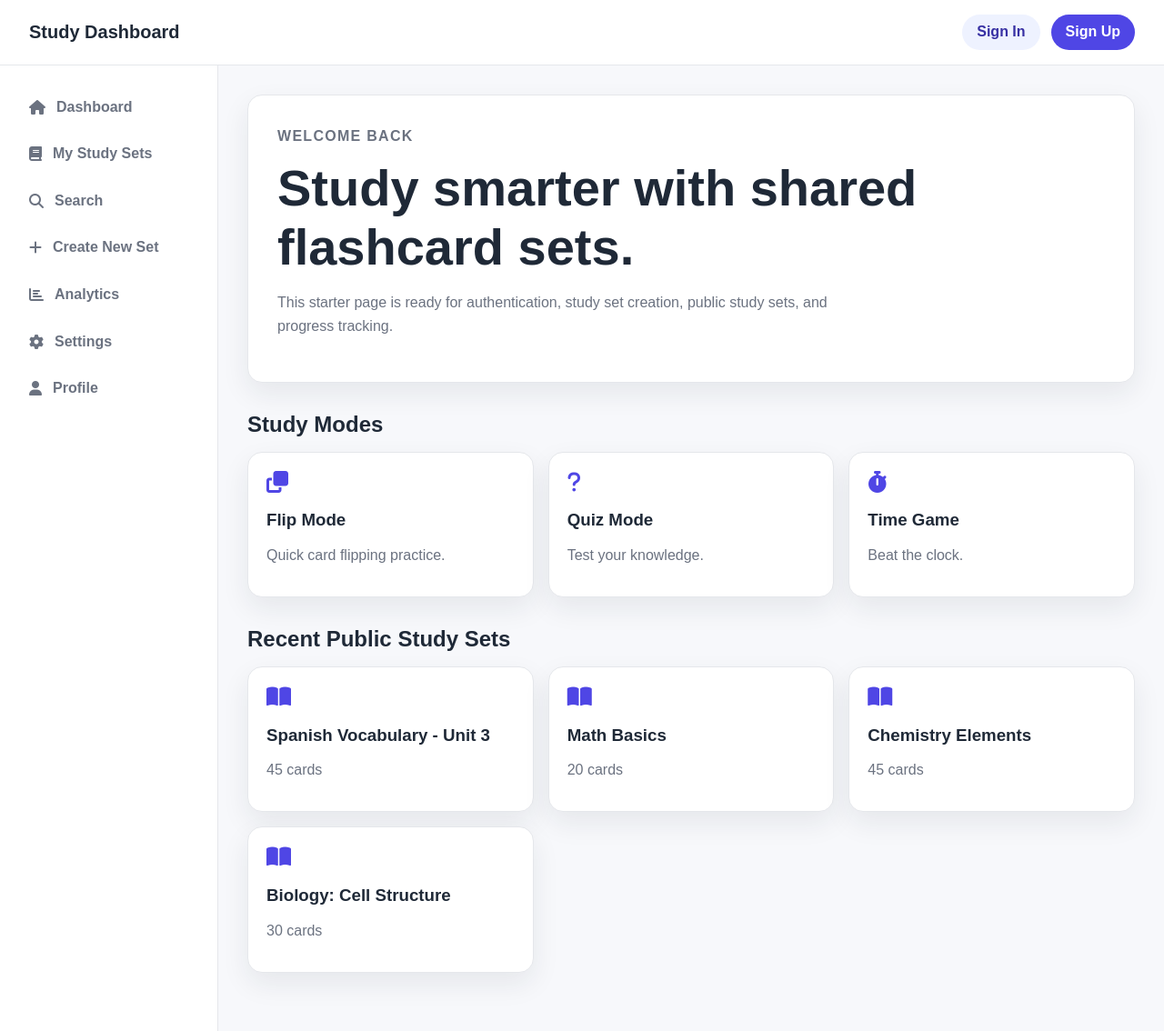
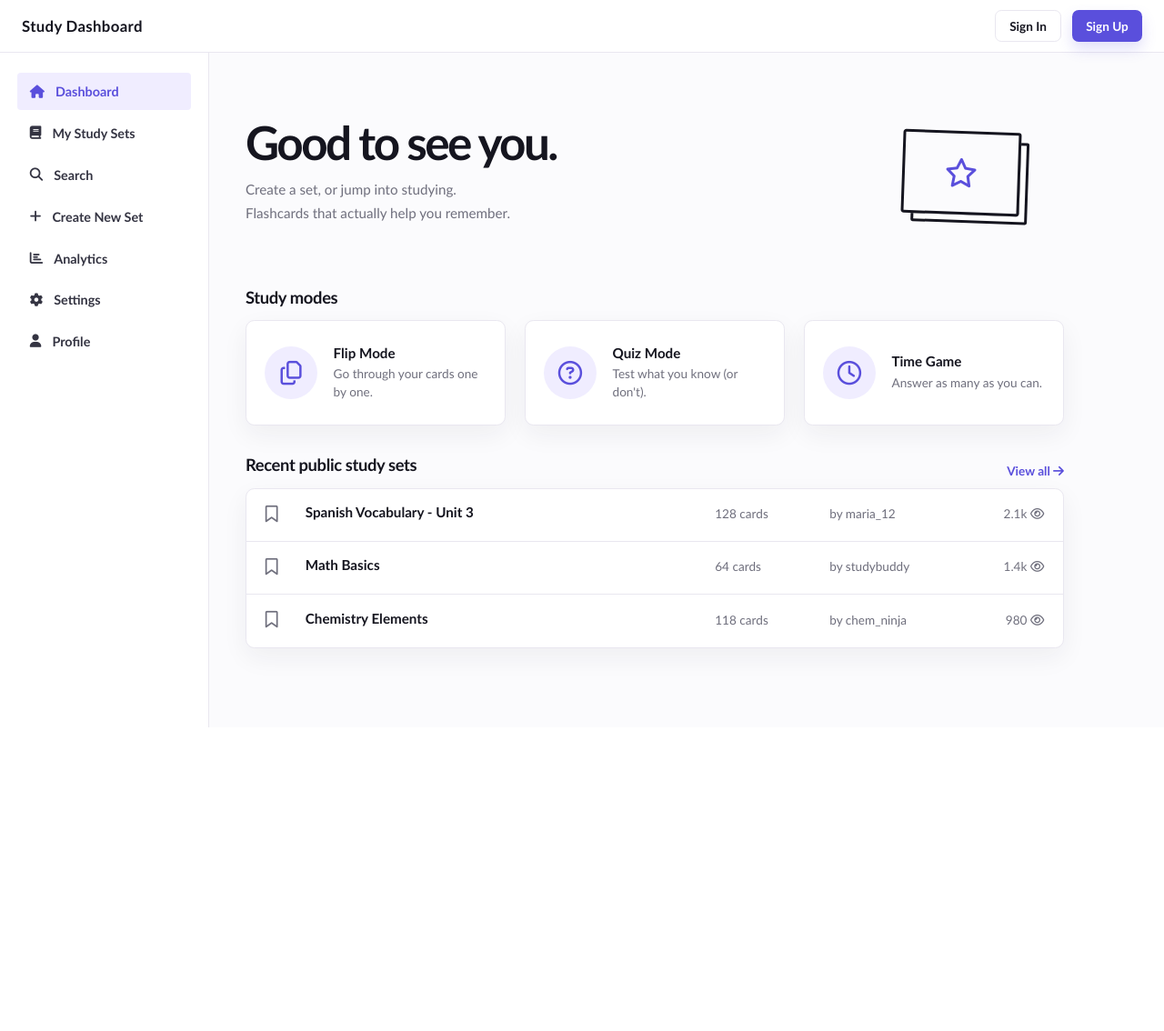
Before and after one commit to caseyleung1/Agile-Web-Development-, a Flask app: page / in a window 1280 px wide. Shown: the whole page at 91% size. After the commit the page ends 800 px from the top, so only its background shows below. Run offline with Flask 3, Linux system fonts and the light colour scheme.

Commit message:
Improve homepage design

```diff
--- a/app/static/css/main.css
+++ b/app/static/css/main.css
@@ -1,11 +1,12 @@
 :root {
-    --background: #f7f8fb;
+    --background: #fbfbfd;
     --card: #ffffff;
-    --ink: #1f2937;
-    --muted: #6b7280;
-    --primary: #4f46e5;
-    --primary-dark: #3730a3;
-    --border: #e5e7eb;
+    --ink: #15151f;
+    --muted: #6f6f7d;
+    --primary: #5a4fdc;
+    --primary-light: #f0edff;
+    --border: #e9e7f0;
+    --shadow: 0 10px 28px rgba(30, 30, 50, 0.06);
 }
 
 * {
@@ -17,7 +18,7 @@ body {
     min-height: 100vh;
     background: var(--background);
     color: var(--ink);
-    font-family: Arial, Helvetica, sans-serif;
+    font-family: "Trebuchet MS", Arial, Helvetica, sans-serif;
 }
 
 a {
@@ -30,14 +31,16 @@ a {
     align-items: center;
     justify-content: space-between;
     gap: 1rem;
-    padding: 1rem 2rem;
+    height: 58px;
+    padding: 0 1.5rem;
     background: var(--card);
     border-bottom: 1px solid var(--border);
 }
 
 .brand {
-    font-size: 1.25rem;
-    font-weight: 700;
+    font-size: 1.05rem;
+    font-weight: 600;
+    letter-spacing: 0.02em;
 }
 
 .auth-actions {
@@ -49,29 +52,33 @@ a {
     display: inline-flex;
     align-items: center;
     justify-content: center;
-    padding: 0.65rem 1rem;
-    border-radius: 999px;
+    padding: 0.55rem 0.95rem;
+    border-radius: 0.45rem;
     background: var(--primary);
     color: #ffffff;
-    font-weight: 700;
+    font-size: 0.85rem;
+    font-weight: 600;
+    box-shadow: 0 8px 16px rgba(90, 79, 220, 0.18);
 }
 
 .button-secondary {
-    background: #eef2ff;
-    color: var(--primary-dark);
+    background: #ffffff;
+    color: var(--ink);
+    border: 1px solid var(--border);
+    box-shadow: none;
 }
 
 .page-layout {
     display: grid;
-    grid-template-columns: 240px minmax(0, 1fr);
-    min-height: calc(100vh - 73px);
+    grid-template-columns: 230px minmax(0, 1fr);
+    min-height: calc(100vh - 58px);
 }
 
 .left-sidebar {
     display: flex;
     flex-direction: column;
-    gap: 0.5rem;
-    padding: 1.5rem 1rem;
+    gap: 0.3rem;
+    padding: 1.4rem 1.2rem;
     background: var(--card);
     border-right: 1px solid var(--border);
 }
@@ -80,81 +87,163 @@ a {
     display: flex;
     align-items: center;
     gap: 0.75rem;
-    padding: 0.8rem 1rem;
-    border-radius: 0.75rem;
-    color: var(--muted);
-    font-weight: 700;
+    padding: 0.75rem 0.85rem;
+    border-radius: 0.25rem;
+    color: #343442;
+    font-size: 0.9rem;
+    font-weight: 600;
 }
 
+.nav-item.active,
 .nav-item:hover {
-    background: #eef2ff;
-    color: var(--primary-dark);
+    background: var(--primary-light);
+    color: var(--primary);
 }
 
 .main-content {
-    padding: 2rem;
+    max-width: 980px;
+    width: 100%;
+    padding: 3rem 2.5rem;
 }
 
 .hero,
 .feature-card,
-.set-card {
+.set-list {
     background: var(--card);
     border: 1px solid var(--border);
-    border-radius: 1rem;
-    box-shadow: 0 12px 30px rgba(31, 41, 55, 0.08);
+    border-radius: 0.6rem;
+    box-shadow: var(--shadow);
 }
 
 .hero {
-    margin-bottom: 2rem;
-    padding: 2rem;
+    display: flex;
+    align-items: center;
+    justify-content: space-between;
+    gap: 2rem;
+    margin-bottom: 2.6rem;
+    padding: 1.5rem 3rem 1.5rem 0;
+    background: transparent;
+    border: 0;
+    box-shadow: none;
 }
 
 .hero h1 {
-    max-width: 720px;
-    margin: 0 0 1rem;
-    font-size: clamp(2rem, 5vw, 3.5rem);
+    margin: 0 0 0.8rem;
+    font-size: clamp(2.2rem, 4vw, 3.35rem);
+    line-height: 1.05;
+    letter-spacing: -0.05em;
 }
 
 .hero p {
-    max-width: 640px;
+    margin: 0.25rem 0;
     color: var(--muted);
-    line-height: 1.6;
+    font-size: 0.95rem;
+    line-height: 1.5;
 }
 
-.eyebrow {
-    margin: 0 0 0.75rem;
+.hero-sketch {
+    display: grid;
+    place-items: center;
+    width: 130px;
+    height: 92px;
+    border: 3px solid var(--ink);
+    border-radius: 0.2rem;
     color: var(--primary);
-    font-weight: 700;
-    text-transform: uppercase;
-    letter-spacing: 0.08em;
+    font-size: 2rem;
+    transform: rotate(2deg);
+    box-shadow: 10px 10px 0 -4px #ffffff, 10px 10px 0 -1px var(--ink);
 }
 
-.card-grid {
-    display: grid;
-    grid-template-columns: repeat(3, minmax(0, 1fr));
-    gap: 1rem;
+.study-modes,
+.recent-sets {
     margin-bottom: 2rem;
 }
 
-.card-grid h2 {
-    grid-column: 1 / -1;
-    margin: 0;
+.study-modes h2,
+.recent-sets h2 {
+    margin: 0 0 0.9rem;
+    font-size: 1.15rem;
+    letter-spacing: -0.02em;
 }
 
-.feature-card,
-.set-card {
+.mode-list {
+    display: grid;
+    grid-template-columns: repeat(3, minmax(0, 1fr));
+    gap: 1.3rem;
+}
+
+.feature-card {
+    display: flex;
+    align-items: center;
+    gap: 1.1rem;
+    min-height: 116px;
     padding: 1.25rem;
 }
 
-.feature-card i,
-.set-card i {
+.icon-bubble {
+    display: grid;
+    flex: 0 0 auto;
+    place-items: center;
+    width: 58px;
+    height: 58px;
+    border-radius: 50%;
+    background: var(--primary-light);
     color: var(--primary);
-    font-size: 1.5rem;
+    font-size: 1.65rem;
+}
+
+.feature-card h3,
+.set-row h3 {
+    margin: 0 0 0.35rem;
+    font-size: 0.95rem;
 }
 
 .feature-card p,
-.set-card p {
+.set-row p {
+    margin: 0;
     color: var(--muted);
+    font-size: 0.85rem;
+    line-height: 1.45;
+}
+
+.section-heading {
+    display: flex;
+    align-items: center;
+    justify-content: space-between;
+    gap: 1rem;
+}
+
+.section-heading a {
+    color: var(--primary);
+    font-size: 0.85rem;
+    font-weight: 600;
+}
+
+.set-list {
+    overflow: hidden;
+}
+
+.set-row {
+    display: grid;
+    grid-template-columns: 28px minmax(220px, 1.7fr) 110px 130px 90px;
+    align-items: center;
+    gap: 1rem;
+    min-height: 58px;
+    padding: 0.85rem 1.3rem;
+    border-bottom: 1px solid var(--border);
+}
+
+.set-row:last-child {
+    border-bottom: 0;
+}
+
+.set-row > i {
+    color: var(--muted);
+    font-size: 1.15rem;
+}
+
+.set-row p:last-child {
+    text-align: right;
 }
 
 @media (max-width: 800px) {
@@ -168,7 +257,22 @@ a {
         border-bottom: 1px solid var(--border);
     }
 
-    .card-grid {
+    .main-content {
+        padding: 2rem 1.2rem;
+    }
+
+    .hero,
+    .mode-list,
+    .set-row {
+        display: grid;
         grid-template-columns: 1fr;
     }
+
+    .hero-sketch {
+        display: none;
+    }
+
+    .set-row p:last-child {
+        text-align: left;
+    }
 }
--- a/app/templates/base.html
+++ b/app/templates/base.html
@@ -18,7 +18,7 @@
 
         <div class="page-layout">
             <aside class="left-sidebar" aria-label="Primary navigation">
-                <a class="nav-item" href="#">
+                <a class="nav-item active" href="#">
                     <i class="fa-solid fa-house"></i>
                     <span>Dashboard</span>
                 </a>
--- a/app/templates/index.html
+++ b/app/templates/index.html
@@ -4,54 +4,76 @@
 
 {% block content %}
 <section class="hero">
-    <p class="eyebrow">Welcome back</p>
-    <h1>Study smarter with shared flashcard sets.</h1>
-    <p>
-        This starter page is ready for authentication, study set creation,
-        public study sets, and progress tracking.
-    </p>
+    <div>
+        <h1>Good to see you.</h1>
+        <p>Create a set, or jump into studying.</p>
+        <p>Flashcards that actually help you remember.</p>
+    </div>
+    <div class="hero-sketch" aria-hidden="true">
+        <i class="fa-regular fa-star"></i>
+    </div>
 </section>
 
-<section class="card-grid" aria-labelledby="study-mode-heading">
-    <h2 id="study-mode-heading">Study Modes</h2>
+<section class="study-modes" aria-labelledby="study-mode-heading">
+    <h2 id="study-mode-heading">Study modes</h2>
+    <div class="mode-list">
         <article class="feature-card">
-        <i class="fa-solid fa-clone"></i>
+            <span class="icon-bubble">
+                <i class="fa-regular fa-copy"></i>
+            </span>
+            <div>
                 <h3>Flip Mode</h3>
-        <p>Quick card flipping practice.</p>
+                <p>Go through your cards one by one.</p>
+            </div>
         </article>
         <article class="feature-card">
-        <i class="fa-solid fa-question"></i>
+            <span class="icon-bubble">
+                <i class="fa-regular fa-circle-question"></i>
+            </span>
+            <div>
                 <h3>Quiz Mode</h3>
-        <p>Test your knowledge.</p>
+                <p>Test what you know (or don't).</p>
+            </div>
         </article>
         <article class="feature-card">
-        <i class="fa-solid fa-stopwatch"></i>
+            <span class="icon-bubble">
+                <i class="fa-regular fa-clock"></i>
+            </span>
+            <div>
                 <h3>Time Game</h3>
-        <p>Beat the clock.</p>
+                <p>Answer as many as you can.</p>
+            </div>
         </article>
+    </div>
 </section>
 
-<section class="card-grid" aria-labelledby="recent-set-heading">
-    <h2 id="recent-set-heading">Recent Public Study Sets</h2>
-    <article class="set-card">
-        <i class="fa-solid fa-book-open"></i>
+<section class="recent-sets" aria-labelledby="recent-set-heading">
+    <div class="section-heading">
+        <h2 id="recent-set-heading">Recent public study sets</h2>
+        <a href="#">View all <i class="fa-solid fa-arrow-right"></i></a>
+    </div>
+    <div class="set-list">
+        <article class="set-row">
+            <i class="fa-regular fa-bookmark"></i>
             <h3>Spanish Vocabulary - Unit 3</h3>
-        <p>45 cards</p>
+            <p>128 cards</p>
+            <p>by maria_12</p>
+            <p>2.1k <i class="fa-regular fa-eye"></i></p>
         </article>
-    <article class="set-card">
-        <i class="fa-solid fa-book-open"></i>
+        <article class="set-row">
+            <i class="fa-regular fa-bookmark"></i>
             <h3>Math Basics</h3>
-        <p>20 cards</p>
+            <p>64 cards</p>
+            <p>by studybuddy</p>
+            <p>1.4k <i class="fa-regular fa-eye"></i></p>
         </article>
-    <article class="set-card">
-        <i class="fa-solid fa-book-open"></i>
+        <article class="set-row">
+            <i class="fa-regular fa-bookmark"></i>
             <h3>Chemistry Elements</h3>
-        <p>45 cards</p>
+            <p>118 cards</p>
+            <p>by chem_ninja</p>
+            <p>980 <i class="fa-regular fa-eye"></i></p>
         </article>
-    <article class="set-card">
-        <i class="fa-solid fa-book-open"></i>
-        <h3>Biology: Cell Structure</h3>
-        <p>30 cards</p>
-    </article>
+    </div>
 </section>
 {% endblock %}
```
Also changed, not shown: tests/test_routes.py (+1 -1 lines). Lines whose indentation alone changed are shown as unchanged.
